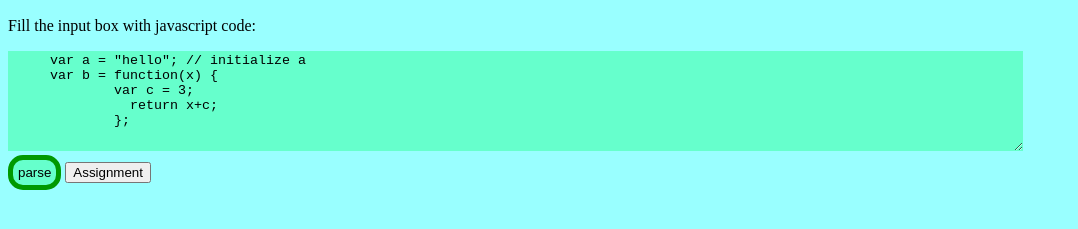
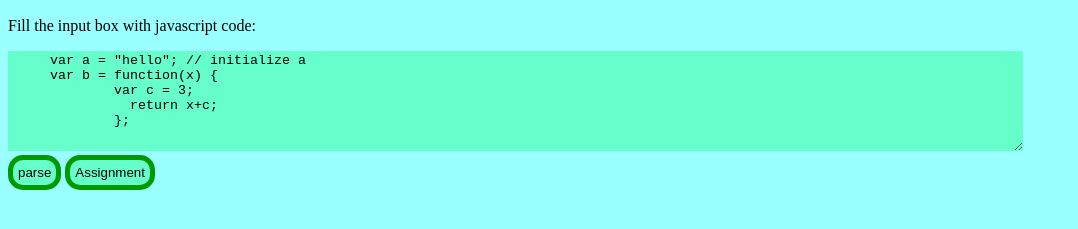
Before and after one commit to alu0100204148/AnalizadorLexico, a plain HTML site: page index.html in a window 1280 px wide. Shown: the part 157-386 px from the top of the page, without its empty margins (0-1078 px from the left). Drawn offline with nearby package versions, Linux system fonts and the light colour scheme.

Commit message:
Update index.html

```diff
--- a/index.html
+++ b/index.html
@@ -44,7 +44,7 @@
   </textarea>
   <br>
   <input id="PARSE" value=parse type=button class="mylink">
-  <button id ="input2" type="button" onclick="dump_ajax('assignment.txt');">Assignment</button>
+  <button id ="input2" class="mylink" type="button" onclick="dump_ajax('assignment.txt');">Assignment</button>
   <pre id=OUTPUT></pre>
 </body>
 </html>
```
